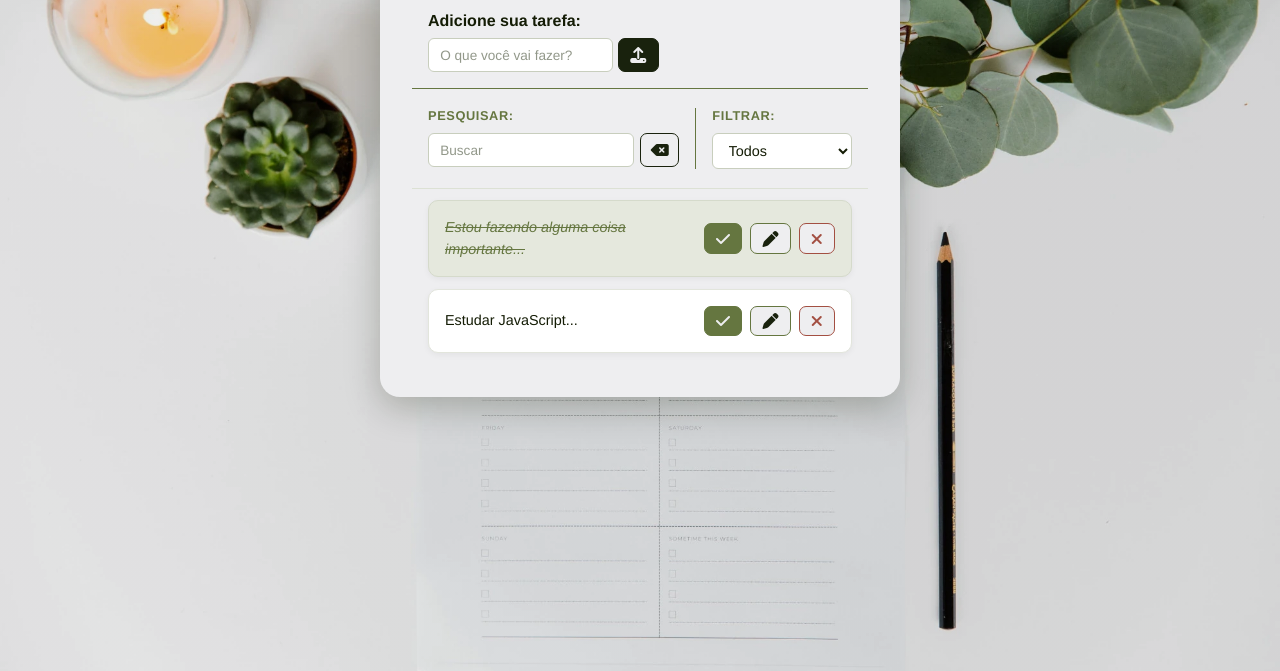
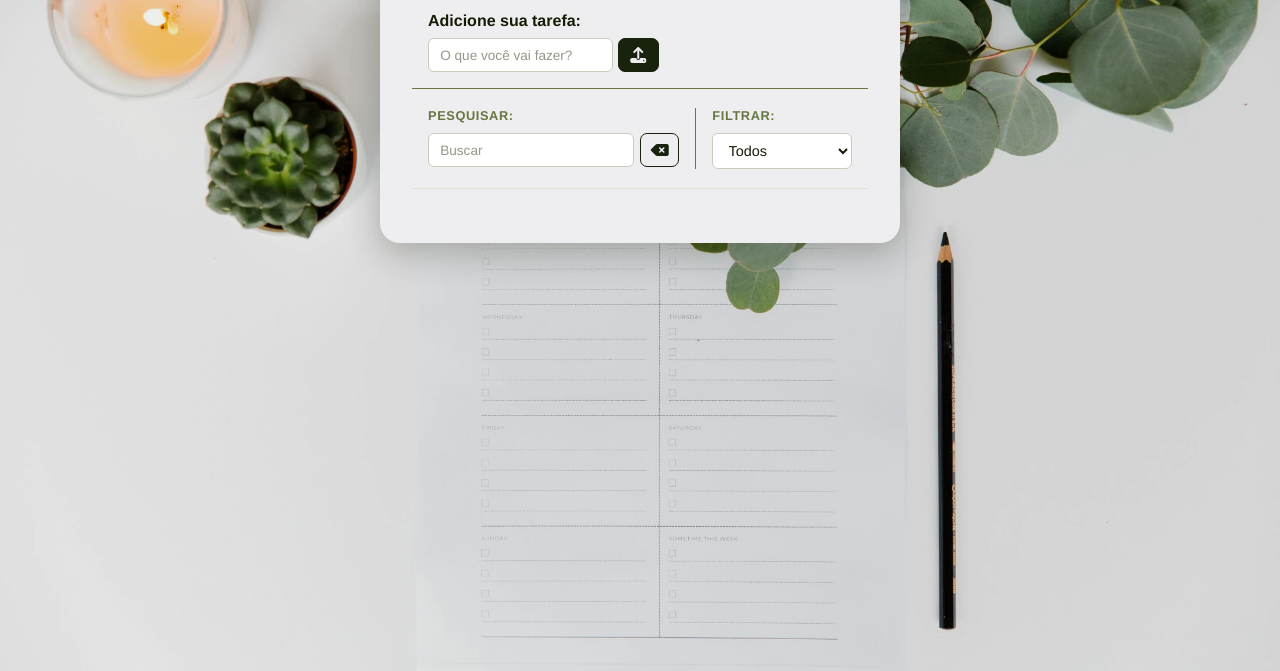
Before and after one commit to Rui-Filho/todo-list, a plain HTML site: page index.html in a window 1280 px wide. Shown: the part 129-800 px from the top of the page. Drawn offline with Linux system fonts and the light colour scheme.

Commit message:
finalizando

```diff
--- a/index.html
+++ b/index.html
@@ -104,63 +104,6 @@
 
         <div id="todo-list">
 
-            <div class="todo done">
-
-                <h3>Estou fazendo alguma coisa importante...</h3>
-
-                <button class="finish-todo">
-
-                    <i class="fa-solid fa-check"></i>
-
-
-                </button>
-
-                 <button class="edit-todo">
-
-                    <i class="fa-solid fa-pen"></i>
-
-
-                </button>
-
-                 <button class="remove-todo">
-
-                    <i class="fa-solid fa-xmark"></i>
-
-
-                </button>
-
-
-            </div>
-
-             <div class="todo">
-
-
-
-                 <h3>Estudar JavaScript...</h3>
-
-                <button class="finish-todo">
-
-                    <i class="fa-solid fa-check"></i>
-
-
-                </button>
-
-                 <button class="edit-todo">
-
-                    <i class="fa-solid fa-pen"></i>
-
-
-                </button>
-
-                 <button class="remove-todo">
-
-                    <i class="fa-solid fa-xmark"></i>
-
-
-                </button>
-
-                </div>
-
 
         </div>
 
--- a/js/script.js
+++ b/js/script.js
@@ -1,6 +1,5 @@
 //Seleção de elementos
 
-console.log("SCRIPT.JS FOI CARREGADO!")
 
 const todoForm = document.querySelector("#todo-form");
 const todoInput = document.querySelector("#todo-input");
@@ -120,18 +119,18 @@ const updateLocalStorage = () => {
 
 const loadTodos = () => {
 
-    console.log("A função loadTodos foi executada!")
+
 
     const todos = JSON.parse(localStorage.getItem("todos"))
 
+
+
     if(todos) {
+        todos.forEach((todo) => {
 
-    todos.forEach((todo)=> {
-
-        saveTodo(todo.text,todo.id,todo.done)
-    })
-
-   }
+            saveTodo(todo.text, todo.id, todo.done)
+        })
+    }
 
 }
 
```
